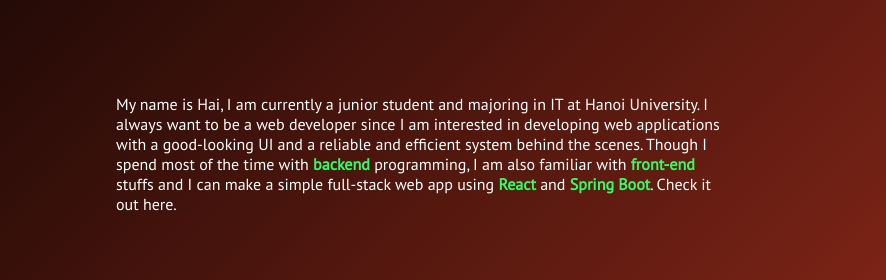
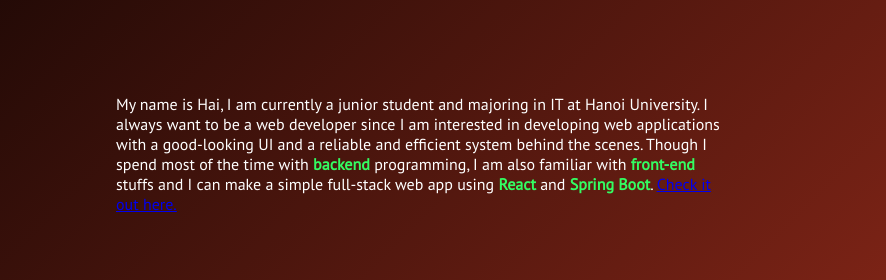
Before and after one commit to HaiNguyen267/html_website, a plain HTML site: page index.html in a window 1280 px wide. Shown: the part 916-1196 px from the top of the page, 394-1280 px from the left. Drawn offline with nearby package versions, Linux system fonts and the light colour scheme.

Commit message:
add link to my project

```diff
--- a/index.html
+++ b/index.html
@@ -37,7 +37,7 @@
 
             <div id="author-info">
                 <p>
-                    My name is Hai, I am currently a junior student and majoring in IT at Hanoi University. I always want to be a web developer since I am interested in developing web applications with a good-looking UI and a  reliable and efficient system behind the scenes.  Though I spend most of the time with <span class='bold-text'>backend</span> programming, I am also familiar with <span class='bold-text'>front-end</span> stuffs and I can make a simple full-stack web app using <span class="bold-text">React</span> and <span class="bold-text">Spring Boot</span>. Check it out here.
+                    My name is Hai, I am currently a junior student and majoring in IT at Hanoi University. I always want to be a web developer since I am interested in developing web applications with a good-looking UI and a  reliable and efficient system behind the scenes.  Though I spend most of the time with <span class='bold-text'>backend</span> programming, I am also familiar with <span class='bold-text'>front-end</span> stuffs and I can make a simple full-stack web app using <span class="bold-text">React</span> and <span class="bold-text">Spring Boot</span>. <a  href="https://illustrious-kitsune-c6196d.netlify.app/" target="_blank">Check it out here.</a>
                 </p>
             </div>
         </div>
```
